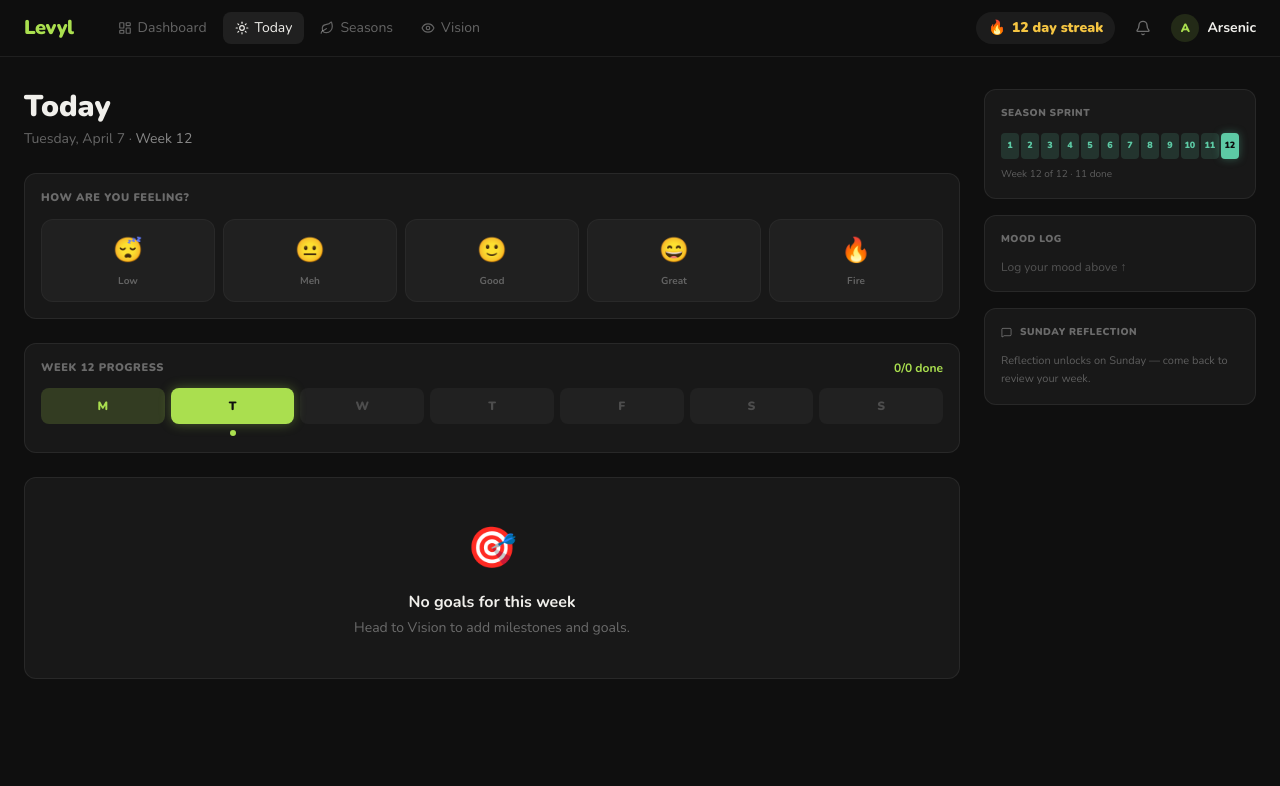
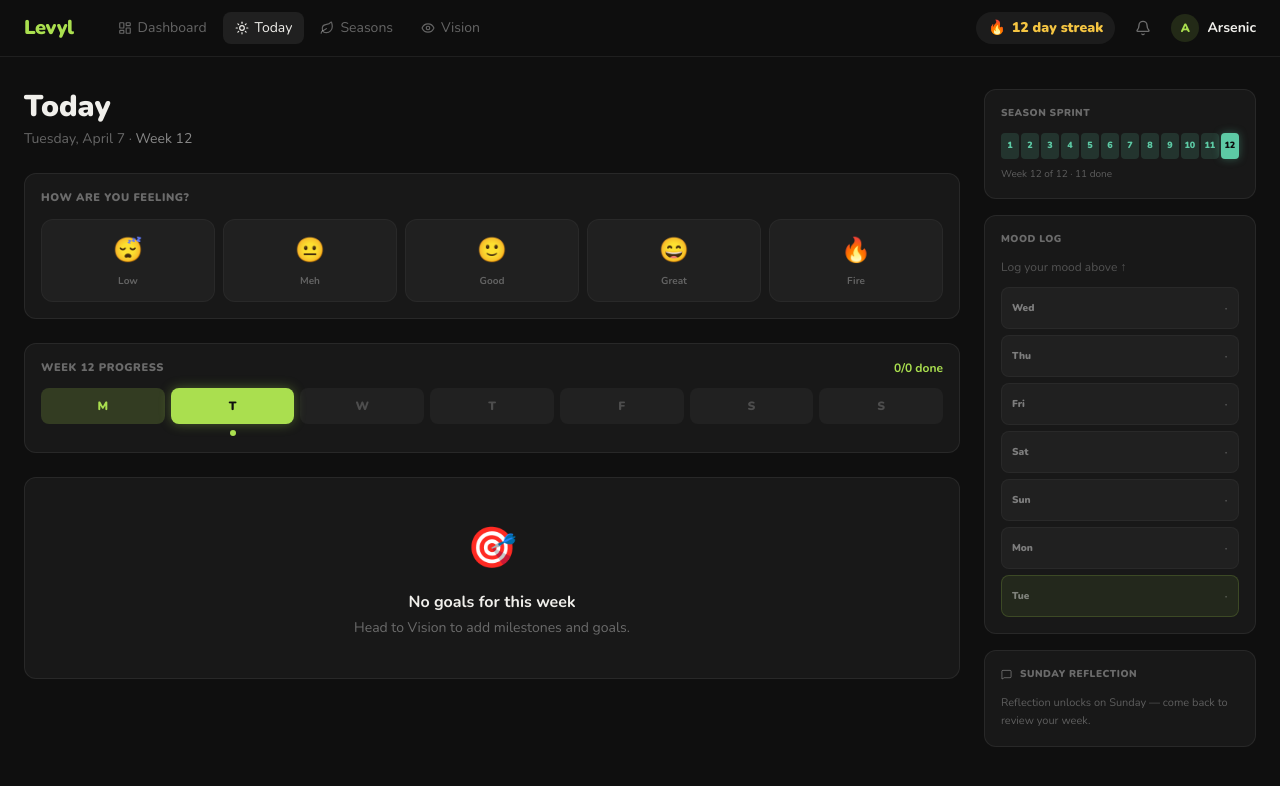
Before and after one commit to Edomiyas/new-levyl, a React (Vite) app: page /today in a window 1280 px wide. Shown: the top 786 px of the page. Built offline with nearby package versions, Linux system fonts and the light colour scheme.

Commit message:
feat(today): persist mood log to zustand store with 7-day history

```diff
--- a/src/pages/Today.tsx
+++ b/src/pages/Today.tsx
@@ -19,6 +19,14 @@ const MOODS = [
 const DAYS = ['M', 'T', 'W', 'T', 'F', 'S', 'S']
 
 const XP_PER_GOAL = 50
+
+function toIsoDate(date: Date) {
+  const year = date.getFullYear()
+  const month = `${date.getMonth() + 1}`.padStart(2, '0')
+  const day = `${date.getDate()}`.padStart(2, '0')
+
+  return `${year}-${month}-${day}`
+}
 
 // ─── Sprint Strip (sidebar) ──────────────────────────────────────────────────
 
@@ -149,7 +157,13 @@ function MilestoneHealthBars({
 
 // ─── Mood Log (sidebar) ───────────────────────────────────────────────────────
 
-function MoodLog({ mood }: { mood: number | null }) {
+function MoodLog({
+  todayMood,
+  lastSevenDays,
+}: {
+  todayMood: typeof MOODS[number] | null
+  lastSevenDays: Array<{ date: string; label: string; emoji: string | null; isToday: boolean }>
+}) {
   const today = new Date()
   const dateShort = today.toLocaleDateString('en-US', { month: 'short', day: 'numeric' })
 
@@ -161,20 +175,16 @@ function MoodLog({ mood }: { mood: number | null }) {
       <p className="text-[10px] font-black tracking-wider mb-3" style={{ color: 'rgba(255,255,255,0.36)' }}>
         MOOD LOG
       </p>
-      {mood === null ? (
-        <p className="text-xs" style={{ color: 'rgba(255,255,255,0.25)' }}>
-          Log your mood above ↑
-        </p>
-      ) : (
+      {todayMood ? (
         <div className="flex flex-col gap-2">
           <div
             className="flex items-center gap-2.5 p-2.5 rounded-lg"
             style={{ background: '#202020' }}
           >
-            <span style={{ fontSize: 20 }}>{MOODS[mood].emoji}</span>
+            <span style={{ fontSize: 20 }}>{todayMood.emoji}</span>
             <div>
               <p className="text-xs font-black" style={{ color: '#F0EFEB' }}>
-                {MOODS[mood].label}
+                {todayMood.label}
               </p>
               <p className="text-[10px]" style={{ color: 'rgba(255,255,255,0.3)' }}>
                 {dateShort}
@@ -186,7 +196,32 @@ function MoodLog({ mood }: { mood: number | null }) {
             />
           </div>
         </div>
+      ) : (
+        <p className="text-xs" style={{ color: 'rgba(255,255,255,0.25)' }}>
+          Log your mood above ↑
+        </p>
       )}
+      <div className="mt-3 flex flex-col gap-1.5">
+        {lastSevenDays.map((entry) => (
+          <div
+            key={entry.date}
+            className="flex items-center justify-between rounded-lg px-2.5 py-2"
+            style={{
+              background: entry.isToday ? 'rgba(170,223,79,0.08)' : '#202020',
+              border: `1px solid ${
+                entry.isToday ? 'rgba(170,223,79,0.18)' : 'rgba(255,255,255,0.04)'
+              }`,
+            }}
+          >
+            <span className="text-[10px] font-black" style={{ color: 'rgba(255,255,255,0.42)' }}>
+              {entry.label}
+            </span>
+            <span style={{ fontSize: 16, color: entry.emoji ? '#F0EFEB' : 'rgba(255,255,255,0.24)' }}>
+              {entry.emoji ?? '·'}
+            </span>
+          </div>
+        ))}
+      </div>
     </div>
   )
 }
@@ -249,12 +284,29 @@ function SundayReflection() {
 // ─── Today Page ──────────────────────────────────────────────────────────────
 
 export function Today() {
-  const { user, seasons, goals, toggleGoalDone } = useAppStore()
-  const [mood, setMood] = useState<number | null>(null)
+  const { user, seasons, goals, moodLog, toggleGoalDone, logMood } = useAppStore()
 
   const currentSeason = seasons.find((s) => s.key === user.currentSeason)!
   const week = getCurrentWeekInSeason(user.currentSeason)
   const currentSeasonMilestones = getSeasonGoalMilestones(goals, user.currentSeason)
+  const todayKey = toIsoDate(new Date())
+  const todayMoodEntry = moodLog.find((entry) => entry.date === todayKey) ?? null
+  const todayMood = todayMoodEntry
+    ? MOODS.find((moodOption) => moodOption.emoji === todayMoodEntry.emoji) ?? null
+    : null
+  const lastSevenDays = Array.from({ length: 7 }, (_, index) => {
+    const date = new Date()
+    date.setDate(date.getDate() - (6 - index))
+    const isoDate = toIsoDate(date)
+    const entry = moodLog.find((moodEntry) => moodEntry.date === isoDate) ?? null
+
+    return {
+      date: isoDate,
+      label: date.toLocaleDateString('en-US', { weekday: 'short' }),
+      emoji: entry?.emoji ?? null,
+      isToday: isoDate === todayKey,
+    }
+  })
 
   const jsDay = new Date().getDay()
   const dayIndex = jsDay === 0 ? 6 : jsDay - 1
@@ -304,18 +356,30 @@ export function Today() {
             {MOODS.map((m, i) => (
               <button
                 key={i}
-                onClick={() => setMood(i)}
+                onClick={() =>
+                  logMood({
+                    date: todayKey,
+                    emoji: m.emoji,
+                    note: '',
+                  })
+                }
                 className="flex flex-col items-center gap-1.5 py-3 rounded-xl flex-1 transition-all"
                 style={{
-                  background: mood === i ? 'rgba(170,223,79,0.12)' : '#202020',
-                  border: `1px solid ${mood === i ? 'rgba(170,223,79,0.45)' : 'rgba(255,255,255,0.04)'}`,
-                  transform: mood === i ? 'scale(1.04)' : 'scale(1)',
+                  background: todayMood?.emoji === m.emoji ? 'rgba(170,223,79,0.12)' : '#202020',
+                  border: `1px solid ${
+                    todayMood?.emoji === m.emoji
+                      ? 'rgba(170,223,79,0.45)'
+                      : 'rgba(255,255,255,0.04)'
+                  }`,
+                  transform: todayMood?.emoji === m.emoji ? 'scale(1.04)' : 'scale(1)',
                 }}
               >
                 <span style={{ fontSize: 24 }}>{m.emoji}</span>
                 <span
                   className="text-[10px] font-bold"
-                  style={{ color: mood === i ? '#AADF4F' : 'rgba(255,255,255,0.3)' }}
+                  style={{
+                    color: todayMood?.emoji === m.emoji ? '#AADF4F' : 'rgba(255,255,255,0.3)',
+                  }}
                 >
                   {m.label}
                 </span>
@@ -527,7 +591,7 @@ export function Today() {
           seasonKey={user.currentSeason}
         />
         <MilestoneHealthBars milestones={currentSeasonMilestones} />
-        <MoodLog mood={mood} />
+        <MoodLog todayMood={todayMood} lastSevenDays={lastSevenDays} />
         <SundayReflection />
       </div>
     </div>
--- a/src/store/appStore.ts
+++ b/src/store/appStore.ts
@@ -9,6 +9,7 @@ import type {
   Badge,
   Goal,
   GoalMilestone,
+  MoodEntry,
   Season,
   SeasonKey,
   User,
@@ -20,9 +21,11 @@ interface AppState {
   yearDescription: string
   goals: Goal[]
   seasons: Season[]
+  moodLog: MoodEntry[]
   badges: Badge[]
   toggleGoalDone: (goalId: string) => void
   addWeeklyGoal: (milestoneId: string, goal: WeeklyGoal) => void
+  logMood: (entry: MoodEntry) => void
   setYearDescription: (text: string) => void
   replaceGoals: (goals: Goal[]) => void
   addGoal: (goal: Goal) => void
@@ -75,6 +78,7 @@ const initialBadges: Badge[] = [
   { id: 'b5', icon: '🌸', label: 'Full bloom', earned: false },
   { id: 'b6', icon: '🏆', label: 'Season done', earned: false },
 ]
+const initialMoodLog: MoodEntry[] = []
 
 const syncGoals = (state: AppState, goals: Goal[]) => ({
   goals,
@@ -100,6 +104,7 @@ export const useAppStore = create<AppState>((set) => ({
   yearDescription: initialYearDescription,
   goals: initialGoals,
   seasons: initialSeasons,
+  moodLog: initialMoodLog,
   badges: initialBadges,
 
   toggleGoalDone: (goalId) =>
@@ -140,6 +145,14 @@ export const useAppStore = create<AppState>((set) => ({
         }))
       )
     ),
+
+  logMood: (entry) =>
+    set((state) => ({
+      moodLog: [
+        ...state.moodLog.filter((moodEntry) => moodEntry.date !== entry.date),
+        entry,
+      ].sort((a, b) => a.date.localeCompare(b.date)),
+    })),
 
   setYearDescription: (text) =>
     set((state) => syncYearDescription(state, text)),
--- a/src/types/index.ts
+++ b/src/types/index.ts
@@ -49,6 +49,12 @@ export interface WeeklyGoal {
   done: boolean
 }
 
+export interface MoodEntry {
+  date: string
+  emoji: string
+  note: string
+}
+
 export interface Badge {
   id: string
   icon: string
```
